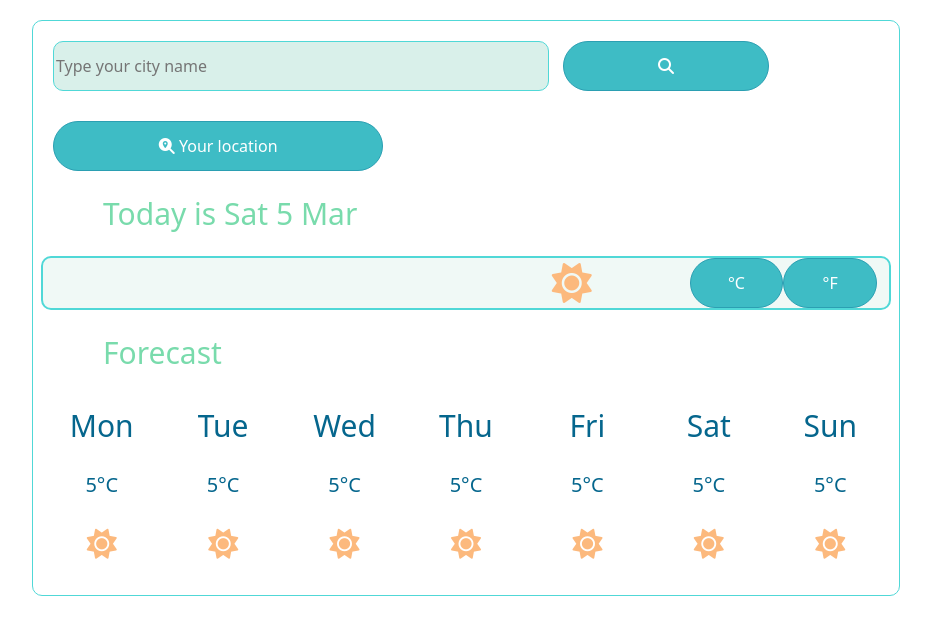
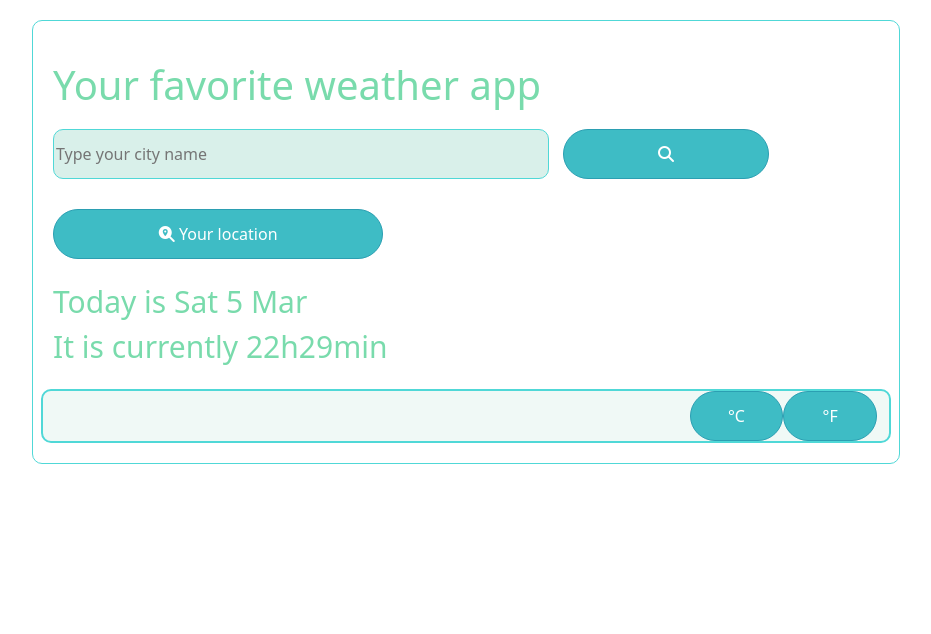
Before and after one commit to GoldFirePaw/Weather-App, a plain HTML site: page index.html in a window 1280 px wide. Shown: the whole page, without its empty margins (174-1105 px from the left). Drawn offline with nearby package versions, Linux system fonts and the light colour scheme.

Commit message:
Deleted forecast

```diff
--- a/index.html
+++ b/index.html
@@ -14,6 +14,7 @@
 
 <body>
     <div class="container box">
+        <h1>Your favorite weather app</h1>
         <form>
             <input class="searchInput" type="text" placeholder="Type your city name" id="search-city-input">
             <button class="searchCityButton" type="submit" id="search-city-button">
@@ -25,39 +26,13 @@
                 Your location
             </button>
         <p class="dateContainer" id="date-container"></p>
+        <p class="dateContainer" id="hour-container"></p>
         <div class="row align-items-center justify-content-center currentTempInfo">
             <div class="col-3 currentCityName" id="city-container"></div>
             <div class="col-3 currentTemp" id="temp-container"></div>
-            <div class="col-3"><i class="fa-solid fa-sun currentWeather"></i></div>
+            <div class="col-3"><img class="currentWeatherIco" id="weather-ico" src=""></i>
+            </div>
             <div class="col-3"><button class="tempConverterButton" id="cel-convert-button">°C</button><button class="tempConverterButton" id="far-convert-button">°F</button></div>
-        </div>
-        <p>Forecast</p>
-        <div class="row text-center align-items-center" style="height: 60px">
-            <div class="col align-middle forecastDays">Mon</div>
-            <div class="col  align-middle forecastDays">Tue</div>
-            <div class="col  align-middle forecastDays">Wed</div>
-            <div class="col  align-middle forecastDays">Thu</div>
-            <div class="col  align-middle forecastDays">Fri</div>
-            <div class="col  align-middle forecastDays">Sat</div>
-            <div class="col  align-middle forecastDays">Sun</div>
-        </div>
-        <div class="row text-center align-items-center" style="height: 60px">
-            <div class="col forecastTemps">5°C</div>
-            <div class="col forecastTemps">5°C</div>
-            <div class="col forecastTemps">5°C</div>
-            <div class="col forecastTemps">5°C</div>
-            <div class="col forecastTemps">5°C</div>
-            <div class="col forecastTemps">5°C</div>
-            <div class="col forecastTemps">5°C</div>
-        </div>
-        <div class="row text-center align-items-center" style="height: 60px">
-            <div class="col"><i class="weatherLogo fa-solid fa-sun"></i></div>
-            <div class="col"><i class="weatherLogo fa-solid fa-sun"></i></div>
-            <div class="col"><i class="weatherLogo fa-solid fa-sun"></i></div>
-            <div class="col"><i class="weatherLogo fa-solid fa-sun"></i></div>
-            <div class="col"><i class="weatherLogo fa-solid fa-sun"></i></div>
-            <div class="col"><i class="weatherLogo fa-solid fa-sun"></i></div>
-            <div class="col"><i class="weatherLogo fa-solid fa-sun"></i></div>
         </div>
     </div>
     <script src="src/index.js"></script>
--- a/src/index.js
+++ b/src/index.js
@@ -19,12 +19,16 @@ let tempContainer = document.querySelector("#temp-container")
 let currentLocationButton = document.querySelector("#current-location-button");
 let celConverterButton = document.querySelector("#cel-convert-button");
 let farConverterButton = document.querySelector("#far-convert-button");
+let weatherIco = document.querySelector("#weather-ico");
+let hourContainer = document.querySelector("#hour-container");
+let body = document.querySelector("body")
 
 function getTemperature(city, unit) {
     if (city) {
         let apiUrl = `https://api.openweathermap.org/data/2.5/weather?q=${city}&units=${unit}&appid=${apiKey}`
 
         axios.get(apiUrl).then(function(response) {
+            weatherIco.setAttribute("src", `http://openweathermap.org/img/wn/${response.data.weather[0].icon}@2x.png`);
             let symbol = 'C'
             if (unit === "imperial") {
                 symbol = 'F';
@@ -51,6 +55,10 @@ function showCurrentPosition(event) {
     })
 }
 
+window.onload = showCurrentPosition;
+
+hourContainer.innerHTML = `It is currently ${hours}h${minutes}min`
+
 dateContainer.innerHTML = `Today is ${day} ${date} ${month}`;
 
 searchForm.addEventListener("submit", function(event) {
--- a/src/styles.css
+++ b/src/styles.css
@@ -10,6 +10,13 @@ body {
     border: 1px solid #50d8d7;
     border-radius: 10px;
     width: 70%;
+}
+
+h1 {
+    font-size: 40px;
+    margin: 20px 0 20px 0;
+    font-weight: 300;
+    color: #79dbac;
 }
 
 .searchInput {
@@ -77,7 +84,6 @@ button:hover {
 }
 
 p {
-    padding-left: 50px;
     font-size: 30px;
     margin: 20px 0 20px 0;
     font-weight: 100;
```
